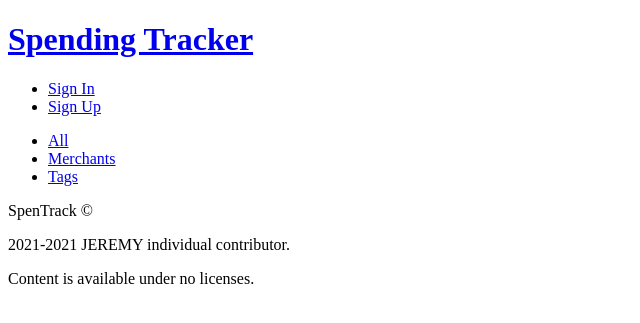
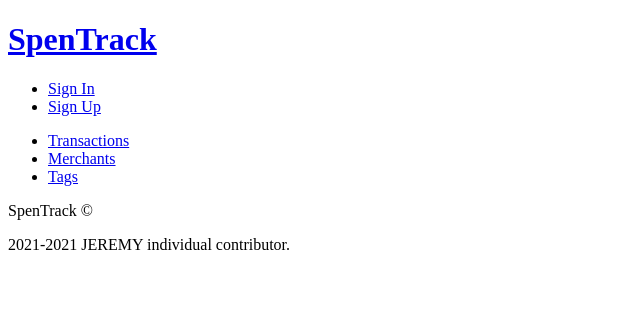
Before and after one commit to JeremyCodeClan/week05_spentrack_project, a Flask app: page / in a window 1280 px wide. Shown: the top 323 px of the page, without its empty margins (0-640 px from the left). Run offline with Flask 2, Linux system fonts and the light colour scheme.

Commit message:
edit base temeplate

```diff
--- a/templates/base.html
+++ b/templates/base.html
@@ -10,7 +10,7 @@
 <body>
     <header>
         <div>
-            <h1><a href="/">Spending Tracker</a></h1>
+            <h1><a href="/">SpenTrack</a></h1>
         </div>
         <nav>
             <ul>
@@ -21,18 +21,17 @@
                     <li><a href="/jeremy_e51">Sign In</a></li>
                     <li><a href="/">Sign Up</a></li>
                 {% endif %}
-
             </ul>
         </nav>
     </header>
-    <section>
-        <ul>
-            <li><a href="/jeremy_e51">All</a></li>
-            <li><a href="/merchants">Merchants</a></li>
-            <li><a href="/tags">Tags</a></li>
-        </ul>
-    </section>
     <main>
+        <section>
+            <ul>
+                <li><a href="/jeremy_e51">Transactions</a></li>
+                <li><a href="/jeremy_e51/merchants">Merchants</a></li>
+                <li><a href="/jeremy_e51/tags">Tags</a></li>
+            </ul>
+        </section>
         {% block content %}
         {% endblock  %}
     </main>
@@ -42,7 +41,6 @@
                 <div>SpenTrack ©</div>
                 <div>
                     <p>2021-2021 JEREMY individual contributor.</p>
-                    <p>Content is available under no licenses.</p>
                 </div>
             </div>
         </section>
```
